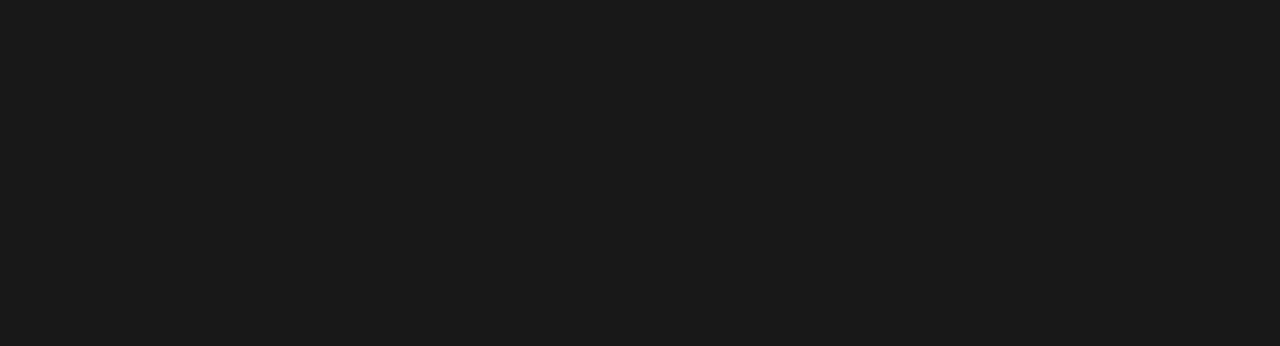
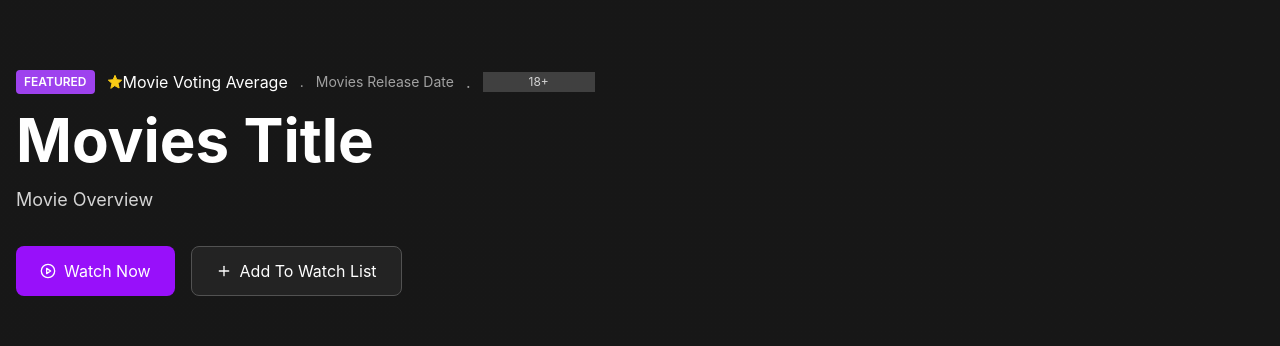
Before and after one commit to Jhasparr/movie-website, a React (Vite) app: page / in a window 1280 px wide. Shown: the part 285-631 px from the top of the page. Built offline with nearby package versions, Linux system fonts and the light colour scheme.

Commit message:
Added Movie Slider and added contenst to Hero Section

```diff
--- a/src/components/HeroSection.jsx
+++ b/src/components/HeroSection.jsx
@@ -1,11 +1,110 @@
-import React from 'react'
+import React from "react";
 
 export default function HeroSection() {
   return (
-    <div className='relative w-full h-screen'>
-        <div className='absolute inset-0 bg-center bg-neutral-900 transition-all'>
-            {/*  Gradient Overlay */}
+    <div className="relative w-full h-screen">
+      <div className="absolute inset-0 bg-center bg-neutral-900 transition-all">
+        {/*  Gradient Overlay */}
+        <div className="absolute inset-0 bg-gradient-to-r from-neutral-900 via-neutral-900/70 to-neutral-900/20">
+          <div className="absolute inset-0 bg-gradient-to-r from-neutral-900 to-transparent"></div>
+          {/* Content */}
+          <div className="absolute inset-0 flex items-center z-10 container mx-auto px-4">
+            <div className="max-w-3xl">
+              {/* Movies Info */}
+              <div className={"transition-all duration-700"}>
+                <div className="flex items-center space-x-3 mb-4">
+                  <span className="bg-purple-500/90 text-white text-xs font-semibold px-2 py-1 rounded-sm">
+                    FEATURED
+                  </span>
+                  {/* Conditional Rendering */}
+                  <div className="flex items-center">
+                    <svg
+                      xmlns="http://www.w3.org/2000/svg"
+                      width="16"
+                      height="16"
+                      viewBox="0 0 24 24"
+                      fill="#FACC15"
+                      stroke="#FACC15"
+                      stroke-width="1.5"
+                      stroke-linecap="round"
+                      stroke-linejoin="round"
+                      class="lucide lucide-star"
+                    >
+                      <path d="M12 17.75 18.18 21l-1.64-7.03L22 9.24l-7.19-.61L12 2 9.19 8.63 2 9.24l5.46 4.73L5.82 21z"></path>
+                    </svg>
+                    <span>Movie Voting Average</span>
+                  </div>
+                  {/* Conditional Rendering Close*/}
+                  <span className="text-neutral-400 text-sm">.</span>
+                  <span className="text-neutral-400 text-sm">
+                    Movies Release Date
+                  </span>
+                  {/* Conditional Rendering */}
+                  <>
+                    <span className="text-neutral-400">.</span>
+                    <span className="bg-neutral-700 text-neutral-300 text-xs px-11.5 py-0.5">
+                      18+
+                    </span>
+                  </>
+                  {/* Conditional Rendering Close */}
+                </div>
+                <h1 className="text-4xl md:text-6xl font-bold text-white mb-4">
+                  Movies Title
+                </h1>
+                <p className="text-neutral-300 text-base md:text-lg mb-8 line-clamp-3 md:line-clamp-4 max-w-2xl">
+                  Movie Overview
+                </p>
+                <div className="flex flex-wrap gap-4">
+                  <button className="bg-purple-600 hover:bg-purple-700 text-white px-6 py-3 rounded-lg flex items-center gap-2 transition-all">
+                    <svg
+                      xmlns="http://www.w3.org/2000/svg"
+                      width="16"
+                      height="16"
+                      viewBox="0 0 24 24"
+                      fill="none"
+                      stroke="currentColor"
+                      stroke-width="2"
+                      stroke-linecap="round"
+                      stroke-linejoin="round"
+                      class="lucide lucide-play-circle"
+                    >
+                      <circle cx="12" cy="12" r="10" />
+                      <path d="m10 8 6 4-6 4V8Z" />
+                    </svg>
+                    Watch Now
+                  </button>
+                  <button className="bg-neutral-800/80 hover:bg-neutral-700/80 text-white px-6 py-3 rounded-lg flex items-center gap-2 transition-all border border-neutral-600">
+                    <svg
+                      xmlns="http://www.w3.org/2000/svg"
+                      width="16"
+                      height="16"
+                      viewBox="0 0 24 24"
+                      fill="none"
+                      stroke="currentColor"
+                      stroke-width="2"
+                      stroke-linecap="round"
+                      stroke-linejoin="round"
+                      class="lucide lucide-plus-icon lucide-plus"
+                    >
+                      <path d="M5 12h14" />
+                      <path d="M12 5v14" />
+                    </svg>
+                    Add To Watch List
+                  </button>
+                </div>
+              </div>
             </div>
-            </div>
-  )
+          </div>
+        </div>
+        {/* Pagination */}
+        <div className="absolute bottom-10 left-0 right-0 flex justify-center gap-2 z-10">
+            {/* Conditional Rendering */}
+            <button className={'h-1.5 rounded-full transition-all'}>
+
+            </button>
+
+        </div>
+      </div>
+    </div>
+  );
 }
--- /dev/null
+++ b/src/components/MovieSlider.jsx
@@ -0,0 +1,7 @@
+import React from 'react'
+
+export default function MovieSlider() {
+  return (
+    <div>MovieSlider</div>
+  )
+}
--- a/src/components/MoviesContent.jsx
+++ b/src/components/MoviesContent.jsx
@@ -1,10 +1,15 @@
 import React from 'react'
 import HeroSection from './HeroSection'
+import MovieSlider from './MovieSlider'
 
 
 export default function MoviesContent() {
   return <>
   <HeroSection />
+  <div className='bg-gardient-to-b from-neutral-900 to-neutral-950'>
+    <MovieSlider />
+
+  </div>
 
   </>
 }
```
